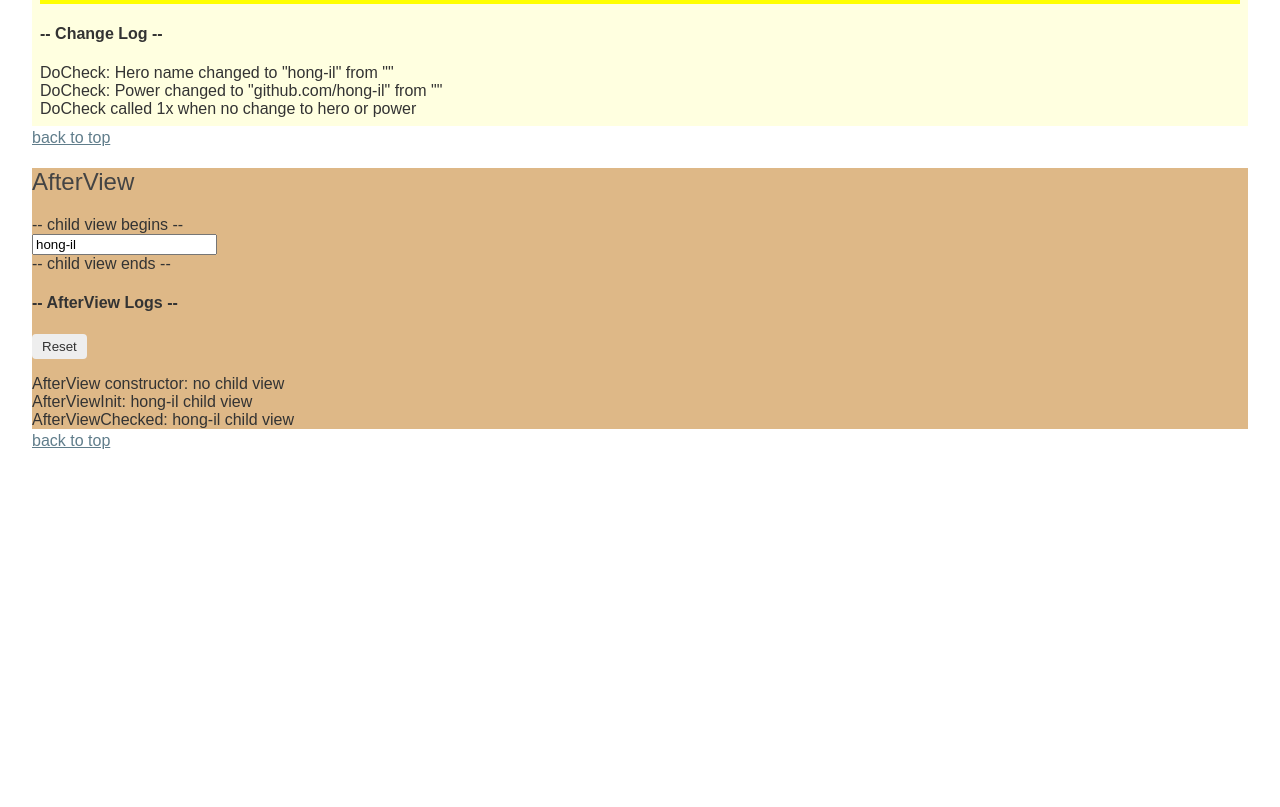
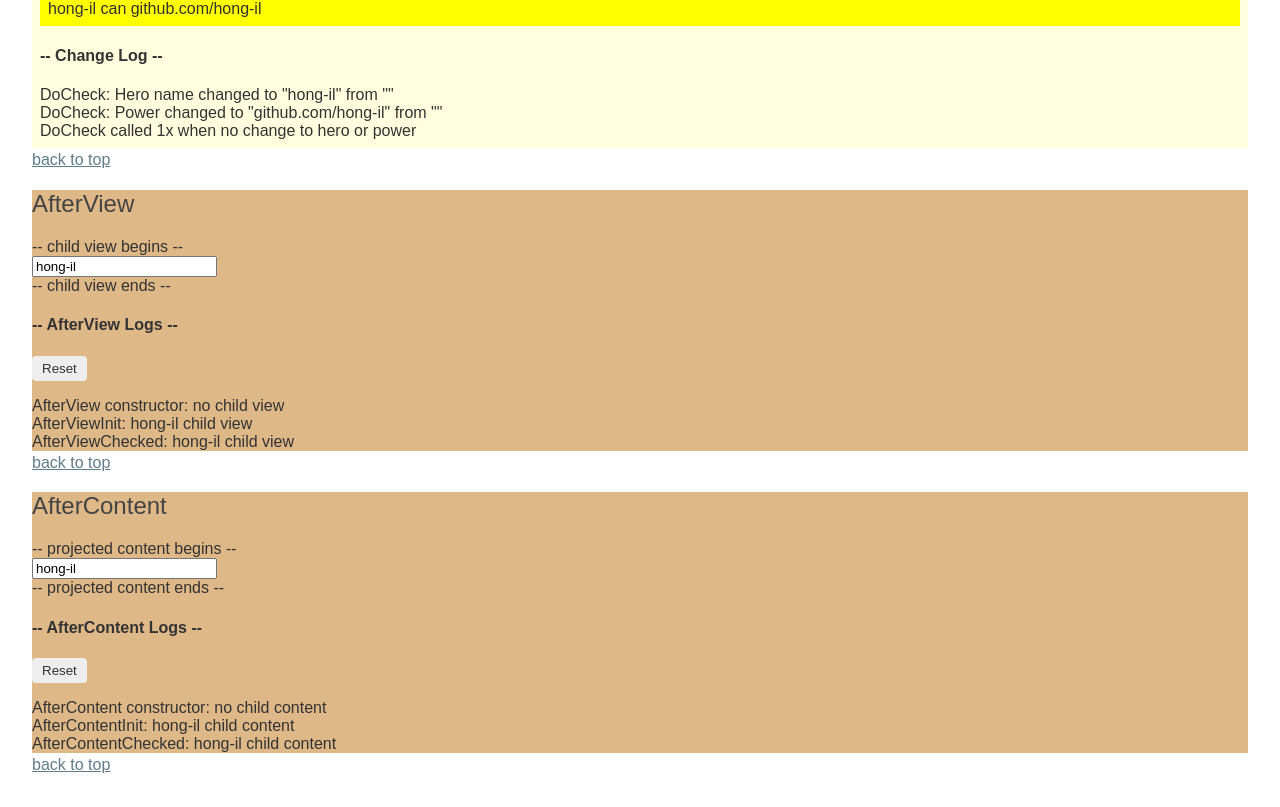
Before and after one commit to hong-il/node-angular-lifecycle-hooks, an Angular app: page / in a window 1280 px wide. Shown: the part 1229-2036 px from the top of the page. Before the commit the page ends 1712 px from the top, so only its background shows below. Built offline with nearby package versions, Linux system fonts and the light colour scheme.

Commit message:
Create lifecycle - after content

```diff
--- /dev/null
+++ b/src/app/after-content.component.ts
@@ -0,0 +1,92 @@
+import { AfterContentChecked, AfterContentInit, Component, ContentChild } from '@angular/core';
+
+import { LoggerService }  from './logger.service';
+
+@Component({
+  selector: 'app-child',
+  template: '<input [(ngModel)]="hero">'
+})
+export class ChildComponent {
+  hero = 'hong-il';
+}
+
+@Component({
+  selector: 'after-content',
+  template: `
+    <div>-- projected content begins --</div>
+      <ng-content></ng-content>
+    <div>-- projected content ends --</div>`
+   + `
+    <p *ngIf="comment" class="comment">
+      {{comment}}
+    </p>
+  `
+})
+export class AfterContentComponent implements AfterContentChecked, AfterContentInit {
+  private prevHero = '';
+  comment = '';
+
+  @ContentChild(ChildComponent) contentChild: ChildComponent;
+
+  constructor(private logger: LoggerService) {
+    this.logIt('AfterContent constructor');
+  }
+
+  ngAfterContentInit() {
+    this.logIt('AfterContentInit');
+    this.doSomething();
+  }
+
+  ngAfterContentChecked() {
+    if (this.prevHero === this.contentChild.hero) {
+      this.logIt('AfterContentChecked (no change)');
+    } else {
+      this.prevHero = this.contentChild.hero;
+      this.logIt('AfterContentChecked');
+      this.doSomething();
+    }
+  }
+
+  private doSomething() {
+    this.comment = this.contentChild.hero.length > 10 ? `That's a long name` : '';
+  }
+
+  private logIt(method: string) {
+    let child = this.contentChild;
+    let message = `${method}: ${child ? child.hero : 'no'} child content`;
+    this.logger.log(message);
+  }
+}
+
+@Component({
+  selector: 'after-content-parent',
+  template: `
+  <div class="parent">
+    <h2>AfterContent</h2>
+
+    <div *ngIf="show">` +
+     `<after-content>
+        <app-child></app-child>
+      </after-content>`
++ `</div>
+
+    <h4>-- AfterContent Logs --</h4>
+    <p><button (click)="reset()">Reset</button></p>
+    <div *ngFor="let msg of logger.logs">{{msg}}</div>
+  </div>
+  `,
+  styles: ['.parent {background: burlywood}'],
+  providers: [LoggerService]
+})
+export class AfterContentParentComponent {
+  show = true;
+
+  constructor(public logger: LoggerService) {
+  }
+
+  reset() {
+    this.logger.clear();
+    this.show = false;
+    this.logger.tick_then(() => this.show = true);
+  }
+}
--- a/src/app/app.component.html
+++ b/src/app/app.component.html
@@ -5,6 +5,7 @@
 <a href="#onchanges">OnChanges</a><br>
 <a href="#docheck">DoCheck</a><br>
 <a href="#after-view">AfterViewInit & AfterViewChecked</a><br>
+<a href="#after-content">AfterContentInit & AfterContentChecked</a><br>
 
 <a id="hooks"></a>
 <peek-a-boo-parent></peek-a-boo-parent>
@@ -25,3 +26,7 @@
 <a id="after-view"></a>
 <after-view-parent></after-view-parent>
 <a href="#top">back to top</a>
+
+<a id="after-content"></a>
+<after-content-parent></after-content-parent>
+<a href="#top">back to top</a>
```
Also changed, not shown: src/app/app.module.ts (+10 -1 lines).
